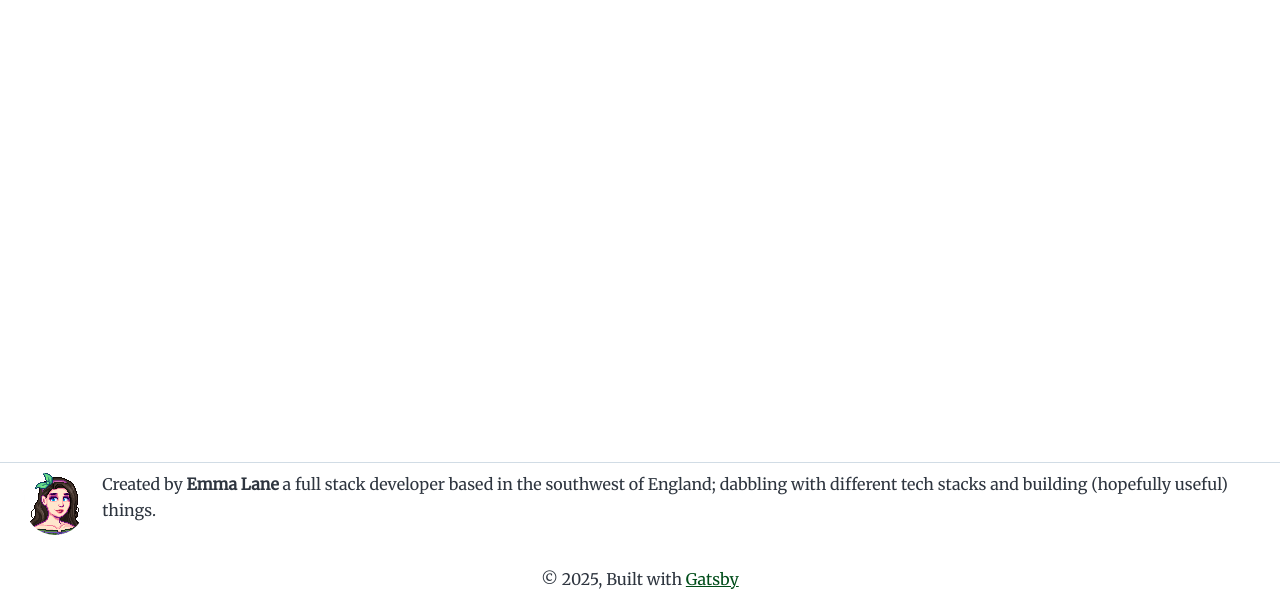
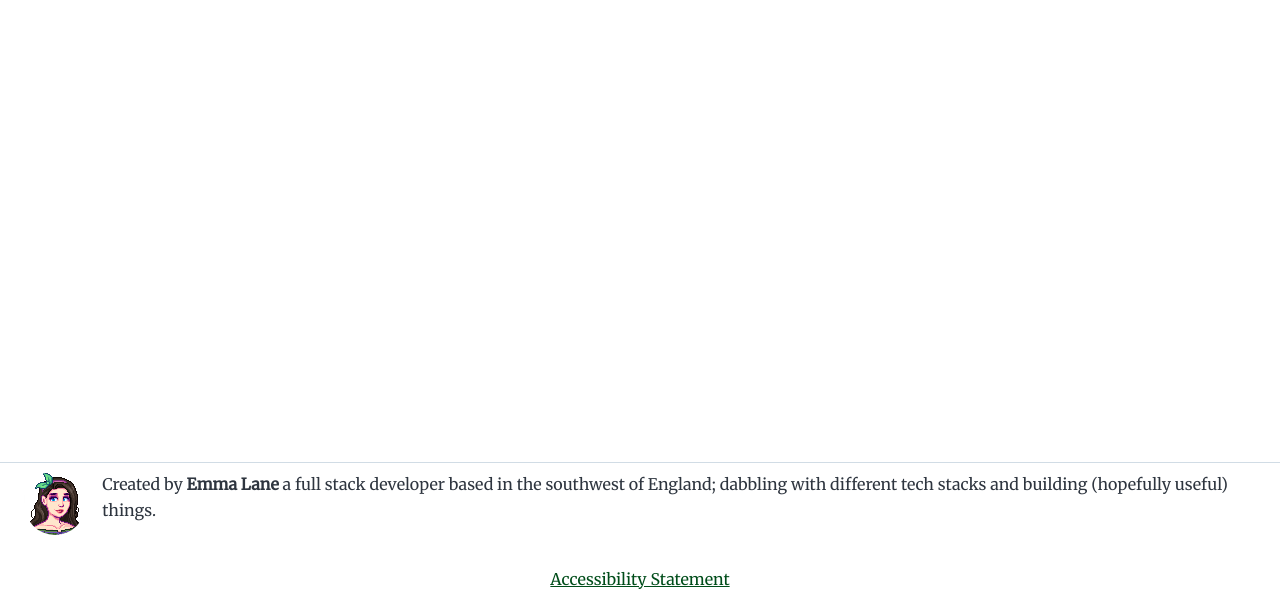
Before and after one commit to emmalouiselane/emmalouiselane.github.io, a Gatsby site: page / in a window 1280 px wide. Shown: the part 197-800 px from the top of the page. Built offline with nearby package versions, Linux system fonts and the light colour scheme; Gatsby itself is replaced by a stand-in of ours.

Commit message:
Feat: Accessibility statement nav

```diff
--- a/src/components/layout.js
+++ b/src/components/layout.js
@@ -35,9 +35,7 @@ const Layout = ({ location, title, children }) => {
             <footer>
               <Bio />
               <div className="footer-content">
-                &copy; {new Date().getFullYear()}, Built with
-                {` `}
-                <a href="https://www.gatsbyjs.com">Gatsby</a>
+                <Link to="/accessibility-statement">Accessibility Statement</Link>
               </div>
             </footer>
           </div>
```
